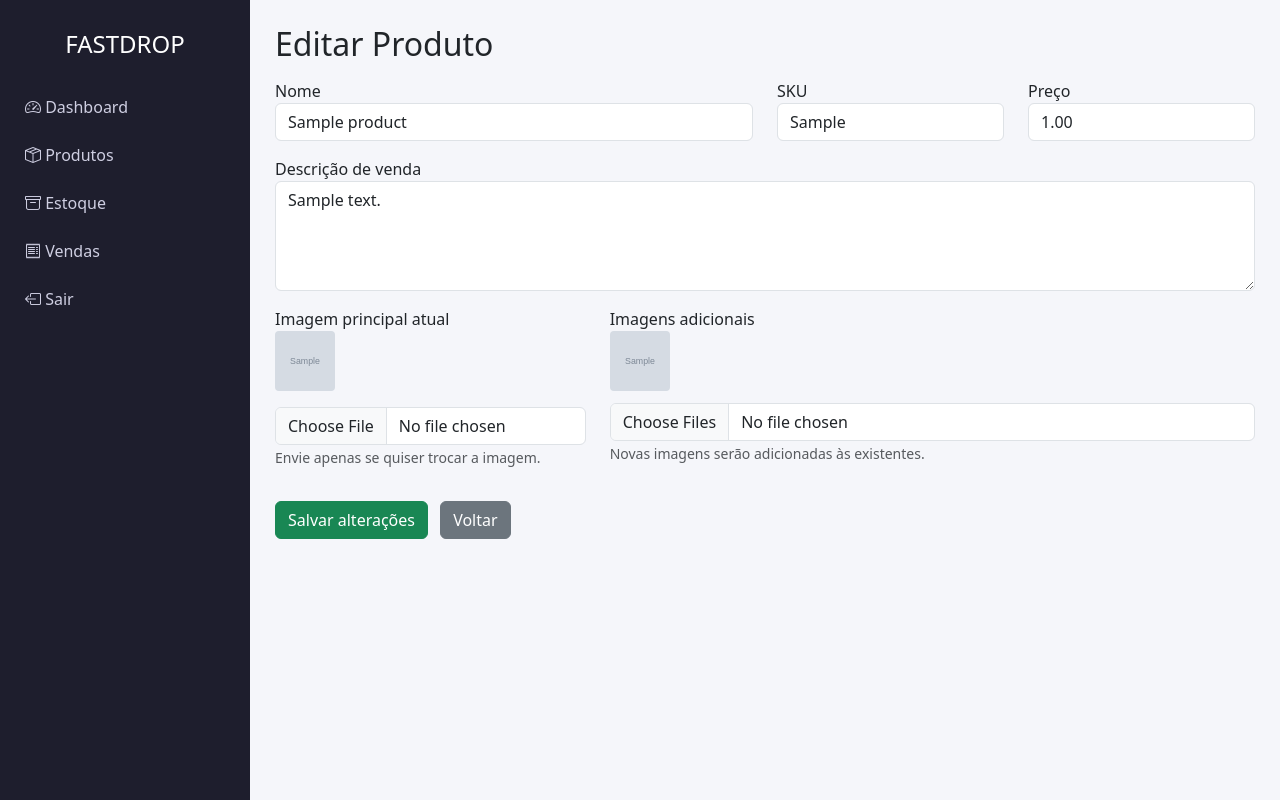
After one commit to fjdo2023-cpu/FastDropNew, a Flask app: page /products/edit/1 in a window 1280 px wide. The commit adds this page. Run offline with Flask 3, Linux system fonts and the light colour scheme; a user stored in the database is signed in; tables that the repository leaves empty hold one stand-in row (values such as "Sample post"); grey boxes marked "Sample" are stand-in pictures.

Commit message:
Add files via upload

```diff
--- a/app.py
+++ b/app.py
@@ -19,29 +19,23 @@ def create_app():
     app = Flask(__name__)
     app.config.from_object(Config)
 
-    # Init DB
     db.init_app(app)
-
-    # Login manager
     login_manager.init_app(app)
 
     @login_manager.user_loader
     def load_user(user_id):
         return User.query.get(int(user_id))
 
-    # Blueprints
     app.register_blueprint(auth_bp)
     app.register_blueprint(dashboard_bp)
     app.register_blueprint(products_bp)
     app.register_blueprint(sales_bp)
     app.register_blueprint(stock_bp)
 
-    # Home -> login
     @app.route("/")
     def index():
         return redirect(url_for("auth.login"))
 
-    # Cria tabelas e admin inicial (se variáveis de ambiente estiverem definidas)
     with app.app_context():
         db.create_all()
         admin_email = app.config.get("ADMIN_EMAIL")
--- a/config.py
+++ b/config.py
@@ -10,6 +10,5 @@ class Config:
     AWS_REGION = os.getenv("AWS_REGION", "us-east-2")
     S3_UPLOAD_FOLDER = os.getenv("S3_UPLOAD_FOLDER", "uploads")
 
-    # admin inicial (criado automaticamente se não existir)
     ADMIN_EMAIL = os.getenv("ADMIN_EMAIL")
     ADMIN_PASSWORD = os.getenv("ADMIN_PASSWORD")
--- a/models/product.py
+++ b/models/product.py
@@ -11,3 +11,11 @@ class Product(db.Model):
     estoque = db.Column(db.Integer, default=0)
     custo_medio = db.Column(db.Numeric(10, 2), default=0)
     image_url = db.Column(db.String(500))
+    descricao = db.Column(db.Text)
+    extra_images = db.Column(db.Text)  # URLs separadas por vírgula
+
+    @property
+    def extra_images_urls(self):
+        if not self.extra_images:
+            return []
+        return [u for u in self.extra_images.split(",") if u]
--- a/routes/auth.py
+++ b/routes/auth.py
@@ -2,7 +2,6 @@
 from flask import Blueprint, render_template, request, redirect, url_for, flash
 from flask_login import login_user, logout_user, login_required
 from models.user import User
-from utils.db import db
 
 auth_bp = Blueprint("auth", __name__)
 
--- a/routes/products.py
+++ b/routes/products.py
@@ -20,16 +20,59 @@ def new_product():
         nome = request.form.get("nome")
         sku = request.form.get("sku")
         preco = request.form.get("preco") or 0
+        descricao = request.form.get("descricao")
         image = request.files.get("image")
+        extra_files = request.files.getlist("extra_images")
 
         image_url = None
         if image and image.filename:
             image_url = upload_file_s3(image)
 
-        produto = Product(nome=nome, sku=sku, preco=preco, image_url=image_url)
+        extra_urls = []
+        for f in extra_files:
+            if f and f.filename:
+                extra_urls.append(upload_file_s3(f))
+
+        produto = Product(
+            nome=nome,
+            sku=sku,
+            preco=preco,
+            descricao=descricao,
+            image_url=image_url,
+            extra_images=",".join(extra_urls) if extra_urls else None,
+        )
         db.session.add(produto)
         db.session.commit()
 
         return redirect(url_for("products.list_products"))
 
     return render_template("products/new.html")
+
+@products_bp.route("/edit/<int:product_id>", methods=["GET", "POST"])
+@login_required
+def edit_product(product_id):
+    produto = Product.query.get_or_404(product_id)
+
+    if request.method == "POST":
+        produto.nome = request.form.get("nome")
+        produto.sku = request.form.get("sku")
+        produto.preco = request.form.get("preco") or 0
+        produto.descricao = request.form.get("descricao")
+
+        image = request.files.get("image")
+        if image and image.filename:
+            produto.image_url = upload_file_s3(image)
+
+        extra_files = request.files.getlist("extra_images")
+        existing = produto.extra_images_urls
+        new_urls = []
+        for f in extra_files:
+            if f and f.filename:
+                new_urls.append(upload_file_s3(f))
+        all_urls = existing + new_urls
+        produto.extra_images = ",".join(all_urls) if all_urls else None
+
+        db.session.commit()
+        return redirect(url_for("products.list_products"))
+
+    return render_template("products/edit.html", produto=produto)
--- a/templates/base.html
+++ b/templates/base.html
@@ -1,5 +1,9 @@
+
 <!DOCTYPE html>
-<html lang="pt-BR"><head><meta charset="UTF-8"><title>{{ title if title else "FastDrop ERP" }}</title>
+<html lang="pt-BR">
+<head>
+  <meta charset="UTF-8">
+  <title>{{ title if title else "FastDrop ERP" }}</title>
   <meta name="viewport" content="width=device-width, initial-scale=1">
   <link href="https://cdn.jsdelivr.net/npm/bootstrap@5.3.2/dist/css/bootstrap.min.css" rel="stylesheet">
   <link href="https://cdn.jsdelivr.net/npm/bootstrap-icons@1.11.3/font/bootstrap-icons.css" rel="stylesheet">
@@ -9,7 +13,9 @@ body { background:#f5f6fa; }
     .sidebar a { color:#cfcfe2;padding:12px 25px;display:block;text-decoration:none; }
     .sidebar a:hover { background:#2a2a3d;color:#fff; }
     .content-area { margin-left:250px;padding:25px; }
-</style></head>
+    .thumb { width:60px;height:60px;object-fit:cover;border-radius:4px; }
+  </style>
+</head>
 <body>
 <div class="sidebar">
   <h4 class="text-white text-center mb-4">FASTDROP</h4>
@@ -32,4 +38,5 @@ body { background:#f5f6fa; }
   {% block content %}{% endblock %}
 </div>
 <script src="https://cdn.jsdelivr.net/npm/bootstrap@5.3.2/dist/js/bootstrap.bundle.min.js"></script>
-</body></html>
+</body>
+</html>
--- /dev/null
+++ b/templates/products/edit.html
@@ -0,0 +1,54 @@
+
+{% extends "base.html" %}
+{% block content %}
+<h2>Editar Produto</h2>
+<form method="POST" enctype="multipart/form-data" class="mt-3">
+  <div class="row">
+    <div class="col-md-6 mb-3">
+      <label>Nome</label>
+      <input name="nome" class="form-control" value="{{ produto.nome }}" required>
+    </div>
+    <div class="col-md-3 mb-3">
+      <label>SKU</label>
+      <input name="sku" class="form-control" value="{{ produto.sku }}">
+    </div>
+    <div class="col-md-3 mb-3">
+      <label>Preço</label>
+      <input name="preco" type="number" step="0.01" class="form-control" value="{{ produto.preco }}">
+    </div>
+  </div>
+
+  <div class="mb-3">
+    <label>Descrição de venda</label>
+    <textarea name="descricao" class="form-control" rows="4">{{ produto.descricao }}</textarea>
+  </div>
+
+  <div class="row">
+    <div class="col-md-4 mb-3">
+      <label>Imagem principal atual</label><br>
+      {% if produto.image_url %}
+        <img src="{{ produto.image_url }}" class="thumb mb-2">
+      {% else %}
+        <span class="text-muted">Sem imagem.</span>
+      {% endif %}
+      <input type="file" name="image" class="form-control mt-2">
+      <small class="text-muted">Envie apenas se quiser trocar a imagem.</small>
+    </div>
+    <div class="col-md-8 mb-3">
+      <label>Imagens adicionais</label><br>
+      {% if produto.extra_images_urls %}
+        {% for url in produto.extra_images_urls %}
+          <img src="{{ url }}" class="thumb me-1 mb-1">
+        {% endfor %}
+      {% else %}
+        <span class="text-muted">Nenhuma imagem adicional.</span>
+      {% endif %}
+      <input type="file" name="extra_images" class="form-control mt-2" multiple>
+      <small class="text-muted">Novas imagens serão adicionadas às existentes.</small>
+    </div>
+  </div>
+
+  <button class="btn btn-success mt-3">Salvar alterações</button>
+  <a href="/products" class="btn btn-secondary mt-3 ms-2">Voltar</a>
+</form>
+{% endblock %}
--- a/utils/db.py
+++ b/utils/db.py
@@ -1,4 +1,3 @@
-
 from flask_sqlalchemy import SQLAlchemy
 
 db = SQLAlchemy()
```
Also changed, not shown: templates/dashboard.html (+7 -5 lines), templates/login.html (+19 -8 lines), templates/products/list.html (+30 -8 lines), templates/products/new.html (+37 -10 lines), templates/sales/list.html (+18 -6 lines), templates/stock/list.html (+17 -5 lines), 1 other file. Lines whose indentation alone changed are shown as unchanged.
